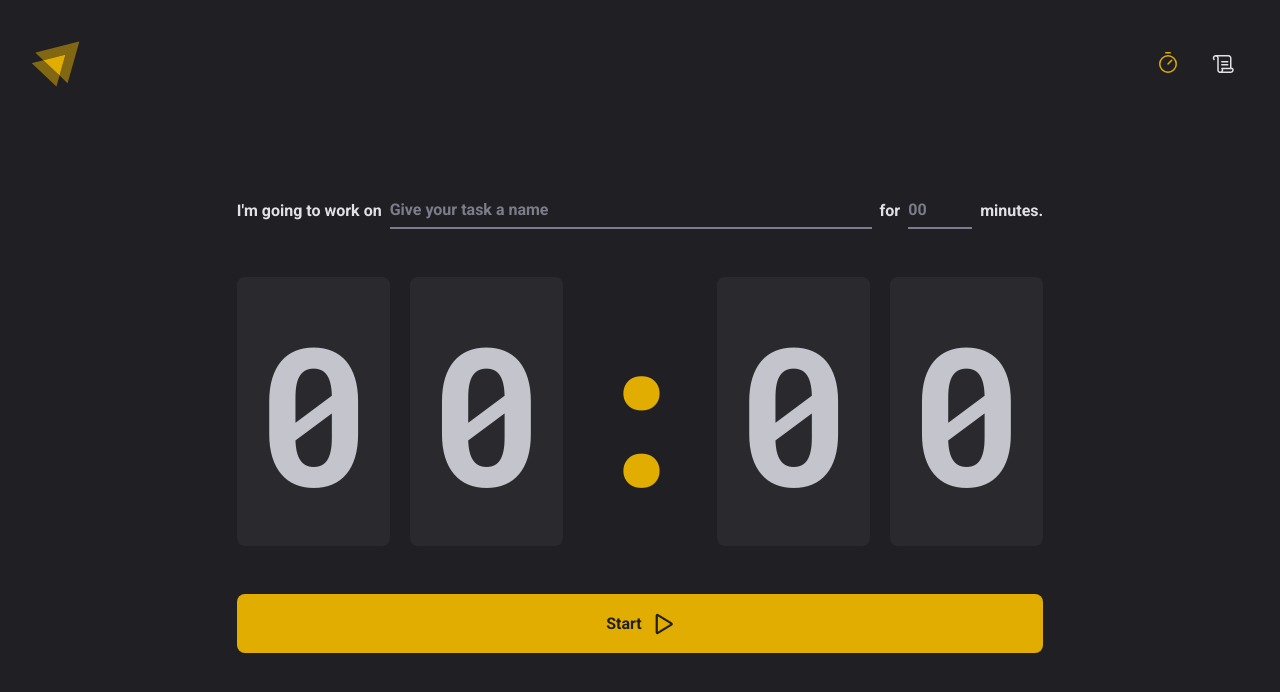
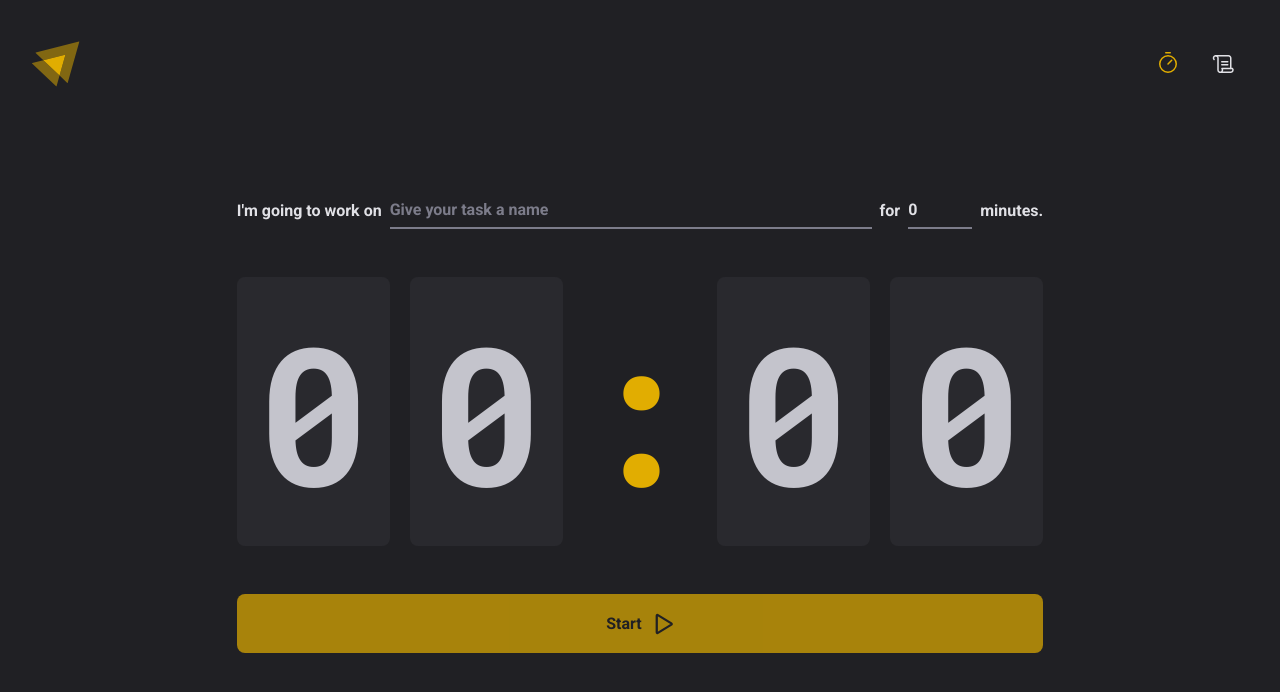
Before and after one commit to davyd-souza/pomodoro-app, a React (Vite) app: page / in a window 1280 px wide. Shown: the top 692 px of the page. Built offline with nearby package versions, Linux system fonts and the light colour scheme.

Commit message:
feat: implement catch form data

```diff
--- a/src/pages/Home/index.tsx
+++ b/src/pages/Home/index.tsx
@@ -1,3 +1,8 @@
+// DEPENDENCY
+import { useForm } from 'react-hook-form'
+import { zodResolver } from '@hookform/resolvers/zod'
+import * as z from 'zod'
+
 // STYLE
 import {
   ButtonStyled,
@@ -9,16 +14,45 @@ import {
 } from './styles'
 import { Play } from 'phosphor-react'
 
+const newCountdownFormValidationSchema = z.object({
+  task: z.string().min(1, 'Please type your task'),
+  minutesAmount: z.number().min(5).max(60),
+})
+
+type NewCycleFormData = z.infer<typeof newCountdownFormValidationSchema>
+
 export function Home() {
+  const { register, handleSubmit, watch, reset } = useForm<NewCycleFormData>({
+    resolver: zodResolver(newCountdownFormValidationSchema),
+    defaultValues: {
+      task: '',
+      minutesAmount: 0,
+    },
+  })
+
+  const task = watch('task')
+  const isSubmitDisabled = !task
+
+  const handleCreateNewCountdown = (data: NewCycleFormData) => {
+    console.log(data)
+
+    // Will reset value to defaultValues inside of useForm hook
+    reset()
+  }
+
   return (
     <HomeContainer>
-      <FormContainer id="timer">
+      <FormContainer
+        id="timer"
+        onSubmit={handleSubmit(handleCreateNewCountdown)}
+      >
         <label htmlFor="task">I&apos;m going to work on</label>
         <InputStyled
           type="text"
           id="task"
           placeholder="Give your task a name"
           autoComplete="on"
+          {...register('task')}
         />
 
         <label htmlFor="minutesAmount">for</label>
@@ -29,6 +63,7 @@ export function Home() {
           step={5}
           max={60}
           min={5}
+          {...register('minutesAmount', { valueAsNumber: true })}
         />
 
         <span>minutes.</span>
@@ -42,7 +77,7 @@ export function Home() {
         <span>0</span>
       </CountdownContainer>
 
-      <ButtonStyled form="timer" type="submit">
+      <ButtonStyled form="timer" type="submit" disabled={isSubmitDisabled}>
         Start
         <Play size={24} weight="bold" />
       </ButtonStyled>
```
